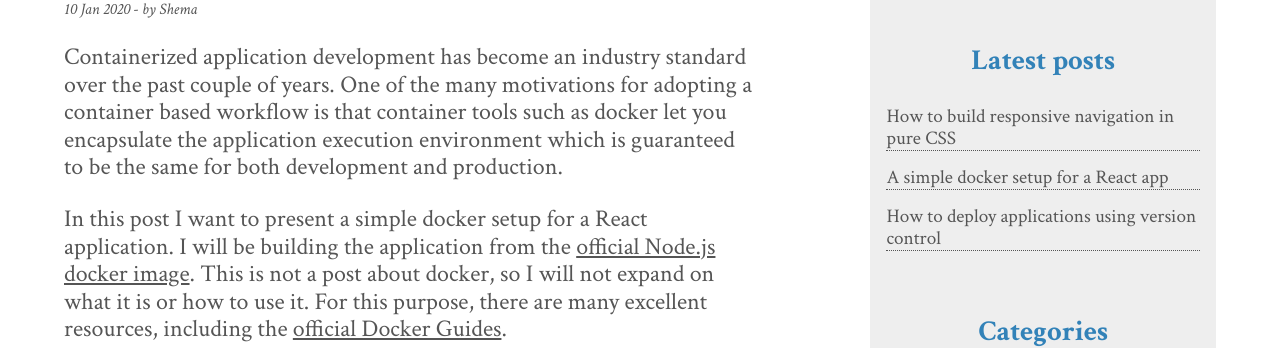
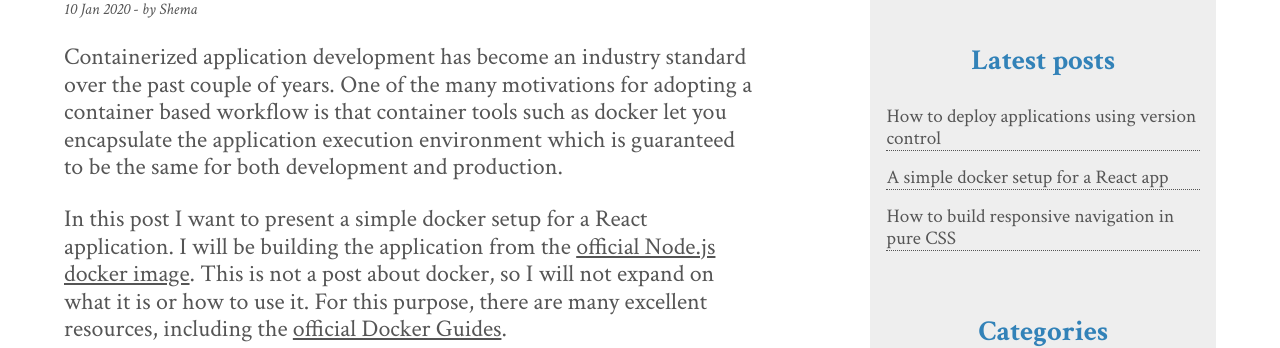
Before and after one commit to yveshema/yveshema.github.io, a Jekyll site: the page built from index.html, in a window 1280 px wide and 900 px high, scrolled down 495 px. Shown: the part 156-504 px from the top of the window. Built offline with Jekyll 4.4.1, drawn with Linux system fonts in a browser that asks for light colours; nearby versions of some CDN libraries.

Commit message:
Fix the latest posts sorting order

```diff
--- a/_includes/latest-posts-widget.html
+++ b/_includes/latest-posts-widget.html
@@ -1,7 +1,7 @@
 <div class="latest widget">
     <h3>Latest posts</h3>
     <ul class="post-titles">
-        {% assign posts = site.posts | sort: "date" | slice: 0, 4 %}
+        {% assign posts = (site.posts | sort: "date") | reverse | slice: 0, 4 %}
         {% for post in posts %}
         <li><a href="{{ post.url }}">{{ post.title }}</a></li>
         {% endfor %}
```
